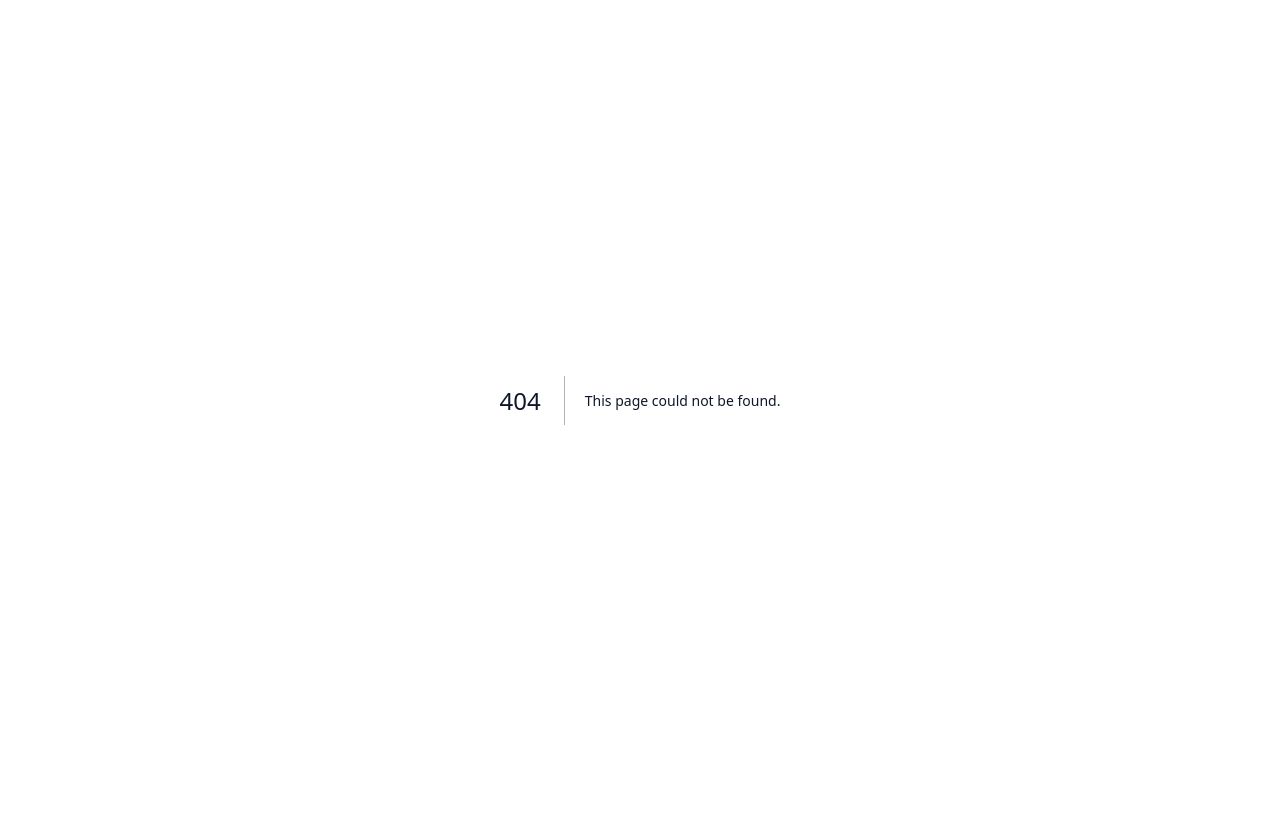
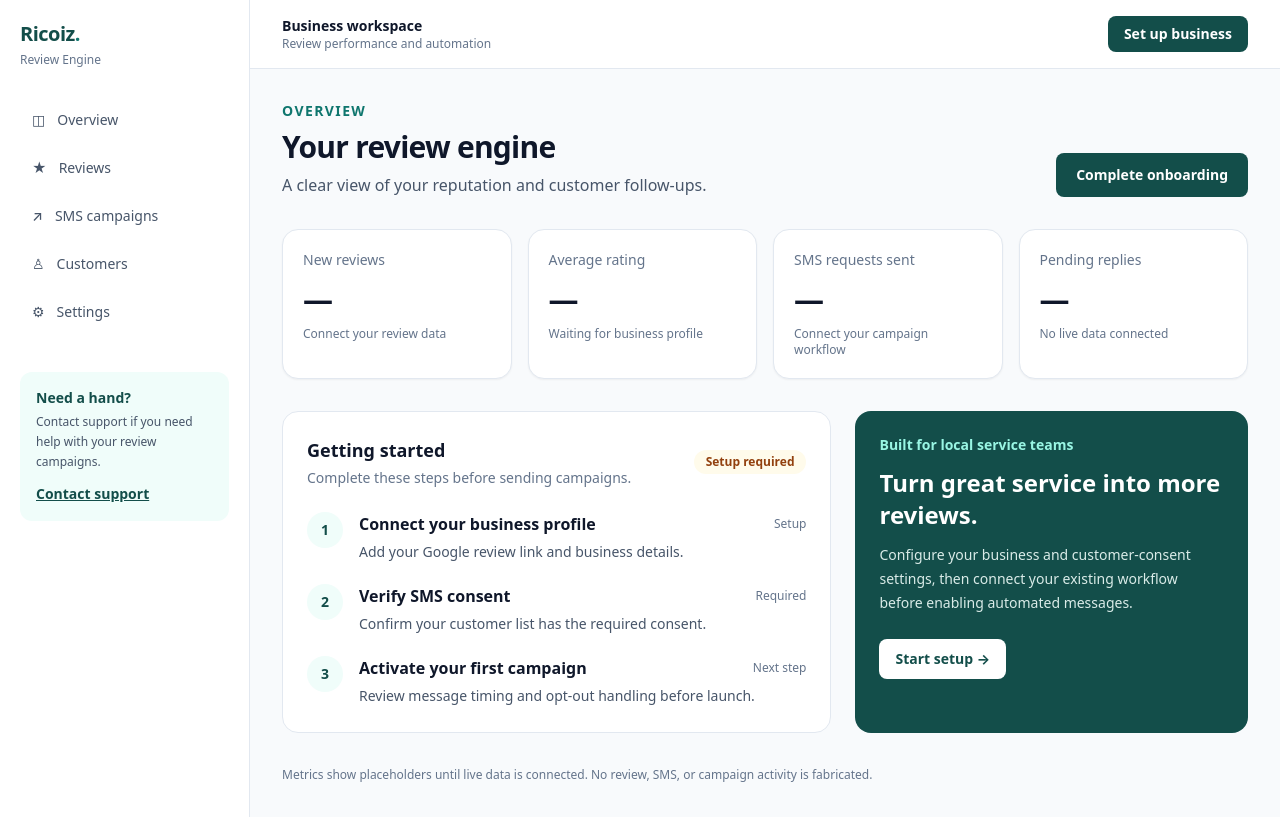
Before and after one commit to Deep-0610/Ricoiz_work, a Next.js app in the folder landing/: page /dashboard in a window 1280 px wide. Before the commit this address had no page. Built offline with nearby package versions, Linux system fonts and the light colour scheme.

Commit message:
Add JavaScript JSX dashboard routes

```diff
--- /dev/null
+++ b/landing/app/dashboard/page.jsx
@@ -0,0 +1,34 @@
+const metrics = [
+  { label: "New reviews", value: "—", note: "Connect your review data" },
+  { label: "Average rating", value: "—", note: "Waiting for business profile" },
+  { label: "SMS requests sent", value: "—", note: "Connect your campaign workflow" },
+  { label: "Pending replies", value: "—", note: "No live data connected" },
+];
+
+const activity = [
+  { title: "Connect your business profile", detail: "Add your Google review link and business details.", status: "Setup" },
+  { title: "Verify SMS consent", detail: "Confirm your customer list has the required consent.", status: "Required" },
+  { title: "Activate your first campaign", detail: "Review message timing and opt-out handling before launch.", status: "Next step" },
+];
+
+export default function DashboardPage() {
+  return (
+    <div className="mx-auto max-w-7xl space-y-8">
+      <section className="flex flex-col justify-between gap-4 sm:flex-row sm:items-end">
+        <div><p className="text-sm font-semibold uppercase tracking-widest text-brand">Overview</p><h1 className="mt-2 text-3xl font-bold tracking-tight text-slate-900">Your review engine</h1><p className="mt-2 text-slate-600">A clear view of your reputation and customer follow-ups.</p></div>
+        <a href="/onboarding" className="inline-flex items-center justify-center rounded-lg bg-brand-dark px-5 py-3 text-sm font-bold text-white hover:bg-brand">Complete onboarding</a>
+      </section>
+      <section className="grid gap-4 sm:grid-cols-2 xl:grid-cols-4">
+        {metrics.map((metric) => <article key={metric.label} className="rounded-2xl border border-slate-200 bg-white p-5 shadow-sm"><p className="text-sm font-medium text-slate-500">{metric.label}</p><p className="mt-3 text-3xl font-bold text-slate-900">{metric.value}</p><p className="mt-2 text-xs text-slate-500">{metric.note}</p></article>)}
+      </section>
+      <section className="grid gap-6 xl:grid-cols-[1.4fr_1fr]">
+        <div className="rounded-2xl border border-slate-200 bg-white p-6">
+          <div className="flex items-center justify-between"><div><h2 className="text-lg font-bold text-slate-900">Getting started</h2><p className="mt-1 text-sm text-slate-500">Complete these steps before sending campaigns.</p></div><span className="rounded-full bg-amber-50 px-3 py-1 text-xs font-semibold text-amber-800">Setup required</span></div>
+          <div className="mt-6 space-y-5">{activity.map((item, index) => <div key={item.title} className="flex gap-4"><div className="flex h-9 w-9 shrink-0 items-center justify-center rounded-full bg-teal-50 text-sm font-bold text-brand-dark">{index + 1}</div><div className="flex-1"><div className="flex flex-wrap items-center justify-between gap-2"><h3 className="font-semibold text-slate-900">{item.title}</h3><span className="text-xs text-slate-500">{item.status}</span></div><p className="mt-1 text-sm leading-6 text-slate-600">{item.detail}</p></div></div>)}</div>
+        </div>
+        <div className="rounded-2xl bg-brand-dark p-6 text-white"><p className="text-sm font-semibold text-teal-200">Built for local service teams</p><h2 className="mt-3 text-2xl font-bold">Turn great service into more reviews.</h2><p className="mt-3 text-sm leading-6 text-teal-50/90">Configure your business and customer-consent settings, then connect your existing workflow before enabling automated messages.</p><a href="/onboarding" className="mt-6 inline-flex rounded-lg bg-white px-4 py-2.5 text-sm font-bold text-brand-dark hover:bg-teal-50">Start setup →</a></div>
+      </section>
+      <p className="text-xs leading-5 text-slate-500">Metrics show placeholders until live data is connected. No review, SMS, or campaign activity is fabricated.</p>
+    </div>
+  );
+}
```
